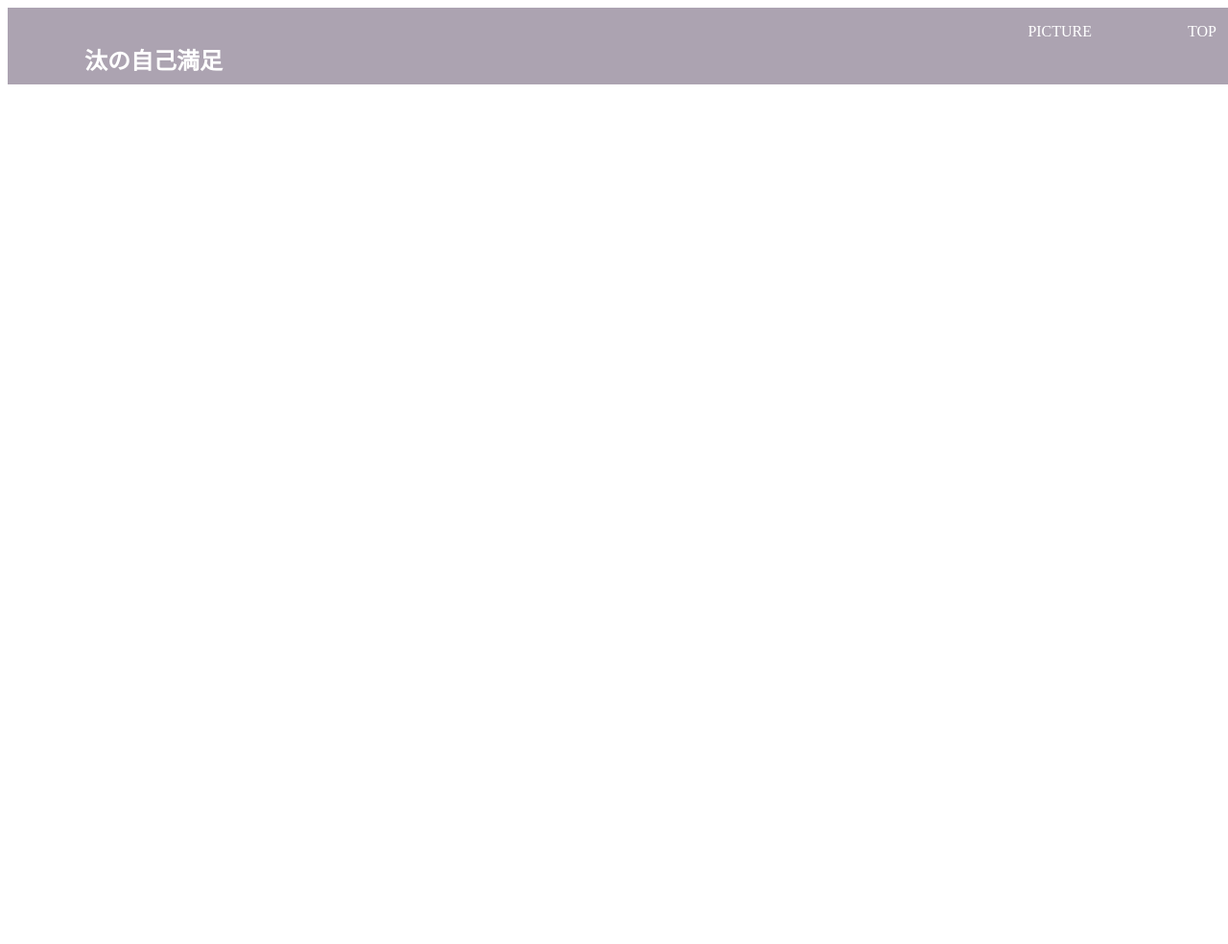
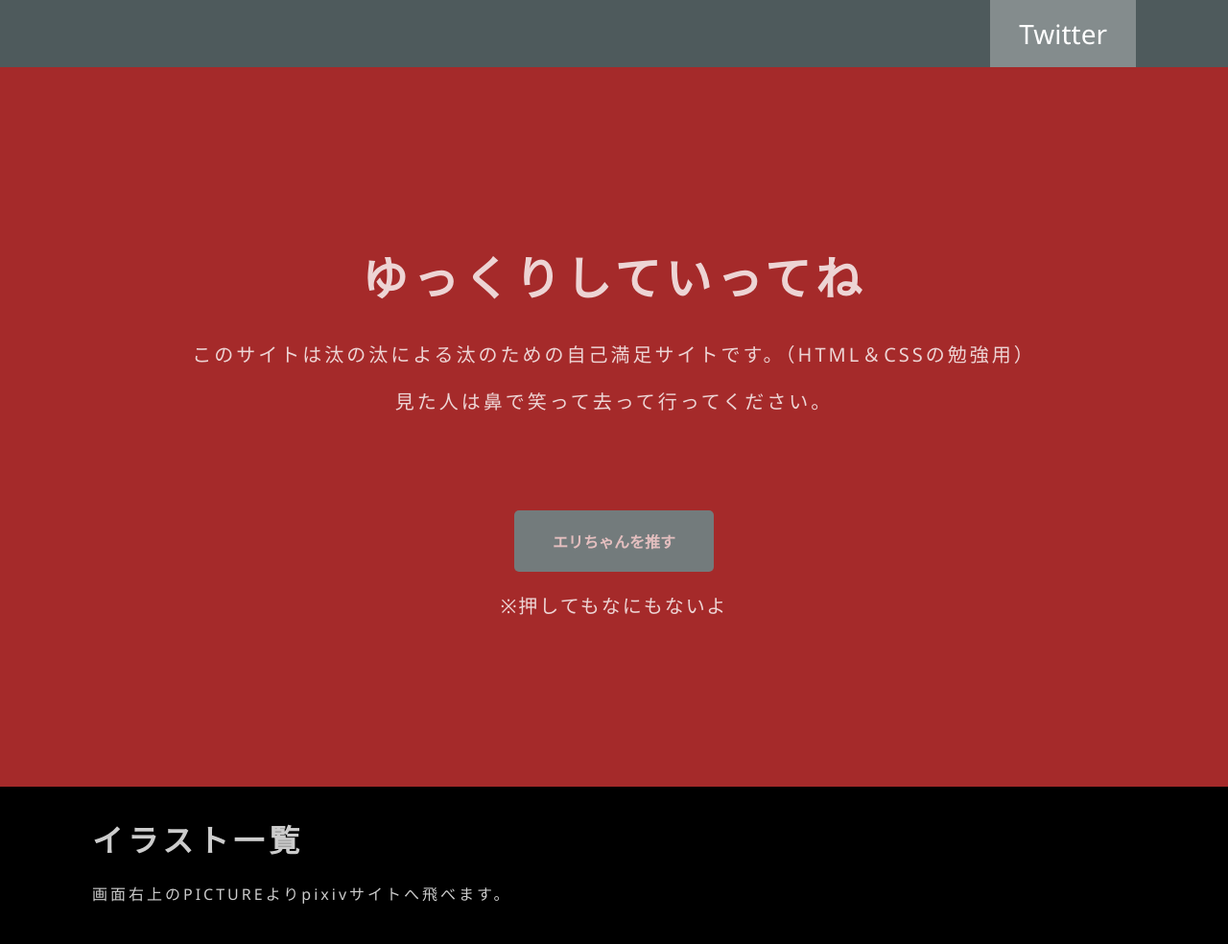
Before and after one commit to taitan89/taitan89.github.io, a plain HTML site: page index.html in a window 1280 px wide. Shown: the top 984 px of the page at 96% size. Before the commit the page ends 800 px from the top, so only its background shows below. Drawn offline with Linux system fonts and the light colour scheme.

Commit message:
6rd commit

```diff
--- a/index.html
+++ b/index.html
@@ -2,43 +2,125 @@
 <html lang="ja">
 <head>
     <meta charset="utf-8">
-    <title>汰の自己満足</title>
+    <title>自己満足</title>
     <style type="text/css">
+        body {
+            margin:0;
+            font-family:'Segoe UI', Tahoma, Geneva, Verdana, sans-serif;
+        }
         .frame {
-            width:100%;
-            margin:0 80px;
+            width:85%;
+            margin:0 auto;
+        }
+        li {
+            list-style:none;
+        }
+        .top-title{
+            height:600px;
+            color:white;
+            background-color:brown;
+            text-align:center;
+            padding:150px 0 0 0;
+        }
+        .btn {
+            display:inline-block;
+            color:white;
+            background-color:cadetblue;
+            margin:80px 0 0 0;
+            padding:20px 40px;
+            text-decoration:none;
+            font-weight:bold;
+            opacity:0.7;
+            border-radius:5px;
+            transition:0.5s;
+        }
+        .btn:hover{
+            opacity:1.0;
+        }
+        .illstration {
+            height:500px;
+            padding:10px 0px;
+            background-color:black;
+        }
+        .vrchat {
+            height:500px;
+            padding:10px 0;
+            background-color:darkslategray;
         }
         header {
-            width: 100%;
-            height:80px;
-            background-color:rgba(90, 72, 100, 0.5);
-            position: fixed;
+            height:70px;
+            background-color:rgba(34, 49, 52, 0.8);
+        }
+        .logo {
+            width:120px;
+            margin-top:20px;
         }
         .header-left {
+            float:left;
+        }
+        .header-right {
+            float:right;
+            background-color:rgba(255, 255, 255, 0.3);
+            transition:0.5s;
+        }
+        .header-right:hover{
+            background-color:rgba(255, 255, 255, 0.5);
+        }
+        .header-right a{
+            display:block;
+            line-height:70px;
+            padding:0 30px;
             color:white;
+            font-size:28px;
+            text-decoration:none;
         }
-        .header-right li {
-            float:right;
-            margin-right:100px;
-            list-style:none;
-            color:white;
-        }
-
     </style>
 </head>
-<header>
-    <div class='frame'>
-        <h2 class='header-left' style="float:left;">汰の自己満足</h2>
-        <ul class='header-right'>
-            <li>TOP</li>
-            <li>PICTURE</li>
-        </ul>
+<body>
+	<header>
+	    <div class='frame'>
+            <div class='header-left'>
+                <img class='logo' src="" alt="">
+            </div>
+            <div class='header-right'>
+                <a href="">Twitter</a>
+            </div>
+	    </div>
+    </header>
+    <div class='top-title'>
+        <div class='frame'>
+            <h1 style="opacity:0.8;font-size:48px;letter-spacing:5px">ゆっくりしていってね</h1>
+            <p style="opacity:0.8;font-size:20px;letter-spacing:3px">このサイトは汰の汰による汰のための自己満足サイトです。（HTML＆CSSの勉強用）</p>
+            <p style="opacity:0.8;font-size:20px;letter-spacing:3px">見た人は鼻で笑って去って行ってください。</p>
+            <a href="" class='btn'>エリちゃんを推す</a>
+            <p style="opacity:0.8;font-size:20px;letter-spacing:2px">※押してもなにもないよ</p>
+        </div>
     </div>
-</header>
-<body>
+    <div class='illstration'>
+        <div class='frame'>
+            <h1 style="color:white;letter-spacing:5px;opacity:0.8;">イラスト一覧</h1>
+            <p style="color:white;letter-spacing:3px;opacity:0.8;">画面右上のPICTUREよりpixivサイトへ飛べます。</p>
+            <div class='illst-syu'>
+                <img src="" alt="">
+                <img src="" alt="">
+                <img src="" alt="">
+            </div>
+        </div>
+    </div>
+    <div class='vrchat'>
+        <div class='frame'>
+            <h1 style="color:white;letter-spacing:5px;opacity:0.8;">VRChatの記録</h1>
+            <p style="color:white;letter-spacing:3px;opacity:0.8;">写真をぺったんぺったんぺたぺったん。</p>
+            <div class='pict-syu'>
+                <img src="" alt="">
+                <img src="" alt="">
+                <img src="" alt="">
+            </div>
+        </div>
+    </div>
+	<footer>
 
+	</footer>
 </body>
-<footer>
 
-</footer>
 </html>
```
